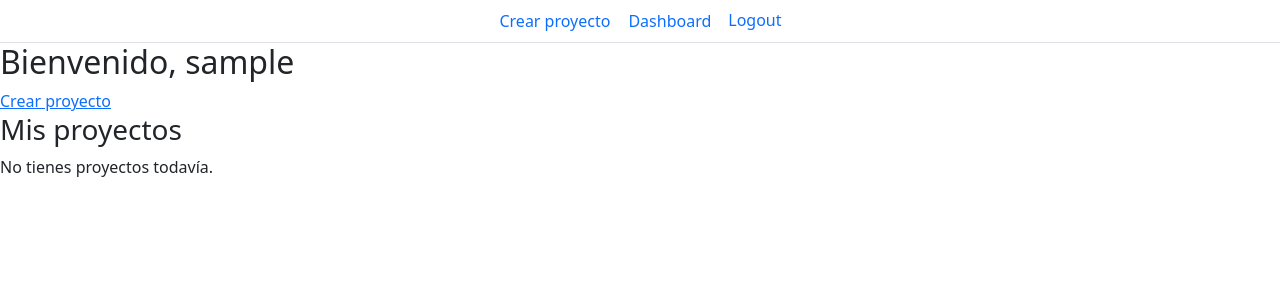
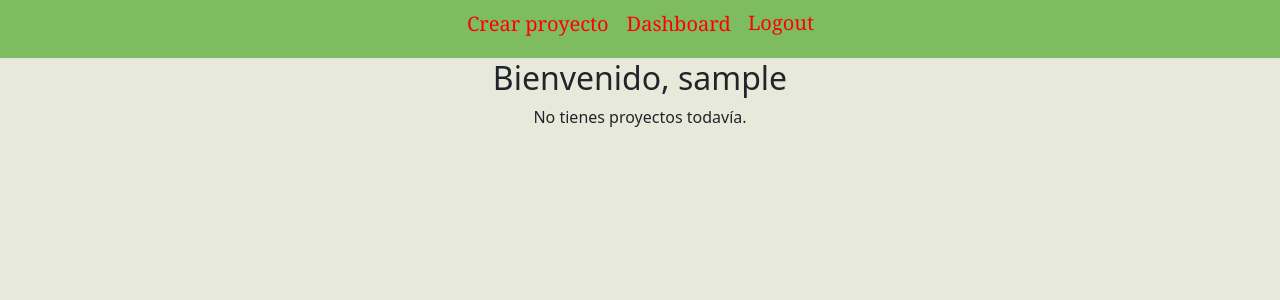
Before and after one commit to Ff-gv/Proyecto_django_portafolio, a Django app: page / in a window 1280 px wide. Shown: the top 300 px of the page. Run offline with Django 5.2, Linux system fonts and the light colour scheme; the visitor is signed in with stand-in values (Sample User, id 1); data that the repository does not hold is empty.

Commit message:
se termina de corregir modelos, se realiza el CSS separado para cada app y se deja en static general, se aplican los diseños bootstrap y cambios en los html, se deja listo la logica crud

```diff
--- a/aplicacion_web/autenticar/templates/autenticar/base.html
+++ b/aplicacion_web/autenticar/templates/autenticar/base.html
@@ -1,21 +1,24 @@
 {% load static %}
+
 <!doctype html>
 <html lang="es">
   <head>
     <meta charset="UTF-8" />
     <meta name="viewport" content="width=device-width, initial-scale=1.0" />
     <title>{% block title %}{% endblock title %}</title>
+
     <link
       href="https://cdn.jsdelivr.net/npm/bootstrap@5.3.8/dist/css/bootstrap.min.css"
       rel="stylesheet"
       integrity="sha384-sRIl4kxILFvY47J16cr9ZwB07vP4J8+LH7qKQnuqkuIAvNWLzeN8tE5YBujZqJLB"
       crossorigin="anonymous"
     />
+    <link rel="stylesheet" href="{% static 'css/auth.css' %}">
     {% block style %}{% endblock style %}
   </head>
   <body>
     <header>
-      <nav class="navbar navbar-expand-lg" style="background-color: #98c200;"data-bs-theme="dark">
+      <nav class="auth-navbar navbar navbar-expand-lg" style="background-color: #98c200;"data-bs-theme="dark">
         <div class="container-fluid">
           <a class="navbar-brand" href="{%url "home"%}"><b>TareasyProyectos</b></a>
           <button
--- a/aplicacion_web/autenticar/templates/autenticar/login.html
+++ b/aplicacion_web/autenticar/templates/autenticar/login.html
@@ -4,7 +4,7 @@
 {% block style %}{% endblock style %}
 {% block content %}
 <h3 class="text-center mt-5">Ingresa al portal</h3>
-<form action=""method="POST">
+<form action=""method="POST"  class="text-center">
 {% csrf_token %}
 {{form.as_p}}
 <button type="submit">Ingresar</button>
--- a/aplicacion_web/core/templates/core/base.html
+++ b/aplicacion_web/core/templates/core/base.html
@@ -1,20 +1,23 @@
 {% load static %}
+
 <!doctype html>
 <html lang="es">
   <head>
     <meta charset="UTF-8" />
     <meta name="viewport" content="width=device-width, initial-scale=1.0" />
     <title>{% block title %}{% endblock title %}</title>
+
     <link
       href="https://cdn.jsdelivr.net/npm/bootstrap@5.3.8/dist/css/bootstrap.min.css"
       rel="stylesheet"
       integrity="sha384-sRIl4kxILFvY47J16cr9ZwB07vP4J8+LH7qKQnuqkuIAvNWLzeN8tE5YBujZqJLB"
       crossorigin="anonymous"
     />
+    <link rel="stylesheet" href="{% static 'css/core.css' %}">
     {% block style %}{% endblock style %}
   </head>
   <body>
-    <ul class="nav nav-tabs nav-underline justify-content-center">
+    <ul class="core-navbar nav nav-tabs nav-underline justify-content-center">
       <li class="nav-item">
         <a class="nav-link" href="{% url 'proyecto_create' %}">Crear proyecto</a>
       </li>
--- a/aplicacion_web/core/templates/core/dashboard.html
+++ b/aplicacion_web/core/templates/core/dashboard.html
@@ -1,18 +1,27 @@
 {% extends "core/base.html" %}
 {% load static %}
 {% block content %}
-<h2>Bienvenido, {{ user.username }}</h2>
-<a href="{% url 'proyecto_create' %}">Crear proyecto</a>
+<h2 class="mb-2">Bienvenido, {{ user.username }}</h2>
 
-<h3>Mis proyectos</h3>
+<div class="row justify-content-center g-4">
+{% for proyecto in proyectos %}
+    <div class="card" style="width: 20rem;">
+    <div class="card-body">
+        <h3 class="card-title">Mis proyectos</h3>
+        <h6 class="card-subtitle mb-2 text-body-secondary">{{ proyecto.nombre }}</h6>
+        <p class="card-text">{{ proyecto.descripcion }}</p>
+        <div class="d-flex flex-wrap gap-2">
+                <a href="{% url 'proyecto_update' proyecto.pk %}" class="btn btn-dark">Editar proyecto</a>
+                <a href="{% url 'proyecto_delete' proyecto.pk %}" class="btn btn-dark">Eliminar proyecto</a>
+                <a href="{% url 'tarea_list' proyecto.pk %}" class="btn btn-dark">Ver tareas</a>
+            <a href="{% url 'tarea_create' proyecto.pk %}" class="btn btn-success">Crear tarea</a>
+        </div>
+    </div>
+    </div>
+    <!--recordar que proyecto.pk es identificar el proyecto especifico por su primary key-->
 
-{% for proyecto in proyectos %}
-    <h3>{{ proyecto.nombre }}</h3>
-    <p>{{ proyecto.descripcion }}</p>
-    <a href="{% url 'proyecto_update' proyecto.pk %}">Editar</a>
-    <a href="{% url 'proyecto_delete' proyecto.pk %}">Eliminar</a>
-    <a href="{% url 'tarea_list' proyecto.pk %}">Ver tareas</a>
 {% empty %}
     <p>No tienes proyectos todavía.</p>
 {% endfor %}
+</div>
 {% endblock content %}
--- a/aplicacion_web/core/templates/core/proyecto_delete.html
+++ b/aplicacion_web/core/templates/core/proyecto_delete.html
@@ -4,10 +4,10 @@
 
 {% block content %}
 <h2>Eliminar proyecto</h2>
-<p>¿Seguro que quieres eliminar "{{ object.nombre }}"?</p>
+<p>¿Seguro que quieres eliminar <b>proyecto:</b>"{{ object.nombre }}"?</p>
 <form method="post">
     {% csrf_token %}
-    <button type="submit">Sí, eliminar</button>
-    <a href="{% url 'proyecto_list' %}">Cancelar</a>
+    <button class="btn btn-danger" type="submit">Sí, eliminar</button>
+    <a class="btn btn-light"href="{% url 'dashboard' %}">Cancelar</a>
 </form>
 {% endblock content %}
--- a/aplicacion_web/core/templates/core/tarea_delete.html
+++ b/aplicacion_web/core/templates/core/tarea_delete.html
@@ -4,10 +4,10 @@
 
 {% block content %}
 <h2>Eliminar tarea</h2>
-<p>¿Seguro que quieres eliminar "{{ object.nombre }}"?</p>
+<p>¿Seguro que quieres eliminar <b>tarea:</b> "{{ object.nombre }}"?</p>
 <form method="post">
     {% csrf_token %}
-    <button type="submit">Sí, eliminar</button>
-    <a href="{% url 'tarea_list' object.proyecto_id %}">Cancelar</a>
+    <button class="btn btn-danger" type="submit">Sí, eliminar</button>
+    <a class="btn btn-dark" href="{% url 'tarea_list' object.proyecto_id%}">Cancelar</a>
 </form>
 {% endblock content %}
--- a/aplicacion_web/core/templates/core/tarea_form.html
+++ b/aplicacion_web/core/templates/core/tarea_form.html
@@ -4,9 +4,10 @@
 
 {% block content %}
 <h2>{% if object %}Editar tarea{% else %}Crear tarea{% endif %}</h2>
-<form method="post">
+<form method="post" class="d-flex flex-column align-items-center">
     {% csrf_token %}
     {{ form.as_p }}
-    <button type="submit">Guardar</button>
+    <button class="btn btn-dark" type="submit">Guardar</button>
+    <a class="btn btn-light mt-3"href="{% url 'dashboard' %}">Cancelar</a>
 </form>
 {% endblock content %}
--- a/aplicacion_web/core/urls.py
+++ b/aplicacion_web/core/urls.py
@@ -3,7 +3,6 @@ from .views import (
     DashboardView,
     ProyectoCreateView,
     ProyectoDeleteView,
-    ProyectoListView,
     ProyectoUpdateView,
     TareaCreateView,
     TareaDeleteView,
@@ -13,7 +12,6 @@ from .views import (
 
 urlpatterns = [
     path("", DashboardView.as_view(), name="dashboard"),
-    path("proyectos/", ProyectoListView.as_view(), name="proyecto_list"),
     path("proyectos/nuevo/", ProyectoCreateView.as_view(), name="proyecto_create"),
     path(
         "proyectos/<int:pk>/editar/",
--- a/aplicacion_web/core/views.py
+++ b/aplicacion_web/core/views.py
@@ -33,20 +33,13 @@ class ProyectoCreateView(LoginRequiredMixin,CreateView):
     model = Proyecto
     form_class = ProyectoForm
     template_name = "core/proyecto_form.html"
-    success_url = reverse_lazy("proyecto_list")
+    success_url = reverse_lazy("dashboard")
 
     def form_valid(self, form):
         form.instance.propietario = self.request.user
         #esto lista solamente a peticion del usuario que envia la solicitud
         return super().form_valid(form)
 
-class ProyectoListView(LoginRequiredMixin,ListView):
-    model = Proyecto
-    template_name = "core/proyecto_list.html"
-    context_object_name = "proyectos"
-    def get_queryset(self):
-        return Proyecto.objects.filter(propietario=self.request.user)
-    #cuando el usuario logeado es igual al propietario del proyecto, regresa ese resultado
 class EsPropietarioProyectoMixin(UserPassesTestMixin):
     def test_func(self):
         proyecto = self.get_object()
@@ -57,11 +50,11 @@ class ProyectoUpdateView(LoginRequiredMixin,EsPropietarioProyectoMixin,UpdateVie
     model = Proyecto
     form_class = ProyectoForm
     template_name = 'core/proyecto_form.html'
-    success_url = reverse_lazy("proyecto_list")
+    success_url = reverse_lazy("dashboard")
 class ProyectoDeleteView(LoginRequiredMixin,EsPropietarioProyectoMixin,DeleteView):
     model = Proyecto
     template_name = "core/proyecto_delete.html"
-    success_url = reverse_lazy("proyecto_list")
+    success_url = reverse_lazy("dashboard")
 #con esto cubre todo lo que es crud de proyecto
 class TareaListView(LoginRequiredMixin,UserPassesTestMixin,ListView):
     model=Tarea
@@ -123,9 +116,7 @@ class TareaUpdateView(LoginRequiredMixin, UserPassesTestMixin, UpdateView):
 
     def get_success_url(self):
         return reverse_lazy(
-            "tarea_list",
-            kwargs={"proyecto_id": self.object.proyecto_id},
-        )
+            "dashboard")
 
 
 class TareaDeleteView(
--- /dev/null
+++ b/aplicacion_web/static/css/core.css
@@ -0,0 +1,19 @@
+body{
+    background-color: rgb(231, 234, 219);
+    text-align: center;
+}
+.core-navbar{
+    background-color: rgb(126, 188, 97);
+    padding-bottom: 10px;
+    font-size: 20px;
+}
+.core-navbar .nav-item .nav-link{
+    color: red;
+    font-family: Georgia, 'Times New Roman', Times, serif;
+}
+a{
+    color: green;
+}
+.body .card{
+    text-align: center;
+}
```
Also changed, not shown: aplicacion_web/core/templates/core/proyecto_form.html (+6 -2 lines), aplicacion_web/core/templates/core/tarea_list.html (+20 -12 lines), aplicacion_web/static/css/auth.css (added, +13 -0 lines).
